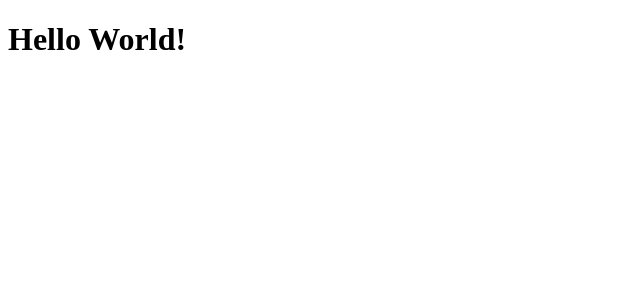
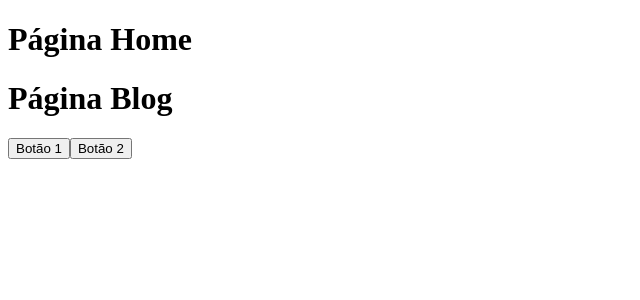
Before and after one commit to SpaniolLuciano/Lets-Dev, a React (Vite) app in the folder LetsDev/: page / in a window 1280 px wide. Shown: the top 300 px of the page, without its empty margins (0-640 px from the left). Built offline with nearby package versions, Linux system fonts and the light colour scheme.

Commit message:
Primeiros componentes com React.ts

```diff
--- a/LetsDev/index.html
+++ b/LetsDev/index.html
@@ -1,5 +1,5 @@
 <!DOCTYPE html>
-<html lang="en">
+<html lang="pt-br">
   <head>
     <meta charset="UTF-8" />
     <link rel="icon" type="image/svg+xml" href="/src/favicon.svg" />
--- a/LetsDev/src/App.tsx
+++ b/LetsDev/src/App.tsx
@@ -1,14 +1,46 @@
-import React from 'react'
+import React from "react"
+import Titulo from "./componentes/Titulo"
 
-function App() {
+//No react a palavra class é usado para criar classe e não para passar a classe dos elementos html, portanto não usaremos só class em html e sim className
+//No React usaremos as propriedades em camelcase. ex: onClick, className
+class App2 extends React.Component {}
+
+function MeuSite() {
+  //Quando começa com letra maiuscula deixa de ser uma função, e passa a ser um componente, ele pode retornar HTML
+
+  // var novoTitulo: string = "Olá mundo" //Pra passar o conteúdo desta string pro codigo HTML, eu preciso por entre chaves
+
+  // function minhaFuncao() {
+  //   alert("Opaaa!!!")
+  // }
+
+  const novaFuncao = (label: string) => {
+    alert(label)
+  }
+
+  function MeuBotao(props: any) {
+    // const label = props.label or
+    const { label } = props //desestruturação
+
+    return (
+      <button className="meu-botao" onClick={() => novaFuncao(label)}>
+        {label}
+      </button>
+    )
+  }
 
   return (
     <div>
-      <h1>
-        Hello World!
-      </h1>
+      {/* Eles sendo componentes eles podem ser declarados como se fosem uma tag HTML */}
+      <Titulo titulo="Home" />
+      <Titulo titulo="Blog" />
+      <MeuBotao label="Botão 1" />
+      <MeuBotao label="Botão 2" />
     </div>
-  );
+  )
 }
 
-export default App
+// function MeuComponente(){return <div/>>}
+// const MeuComponente = ()=>{return <div/>>}
+
+export default MeuSite
--- /dev/null
+++ b/LetsDev/src/componentes/Titulo.tsx
@@ -0,0 +1,8 @@
+// Cada componente tem suas props, que são como propriedades
+function Titulo(props: any) {
+  var titulo = props.titulo
+  titulo = "Página " + titulo
+
+  return <h1>{titulo}</h1>
+}
+export default Titulo
```
